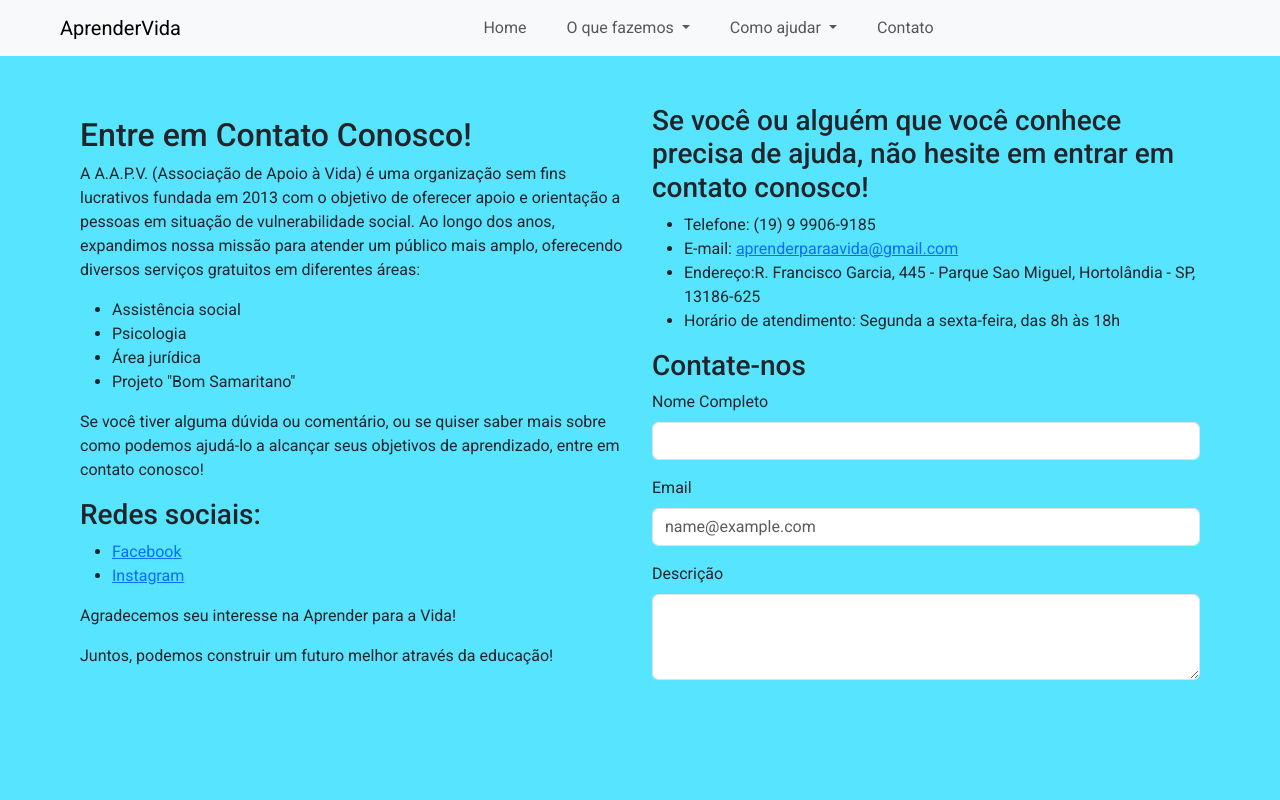
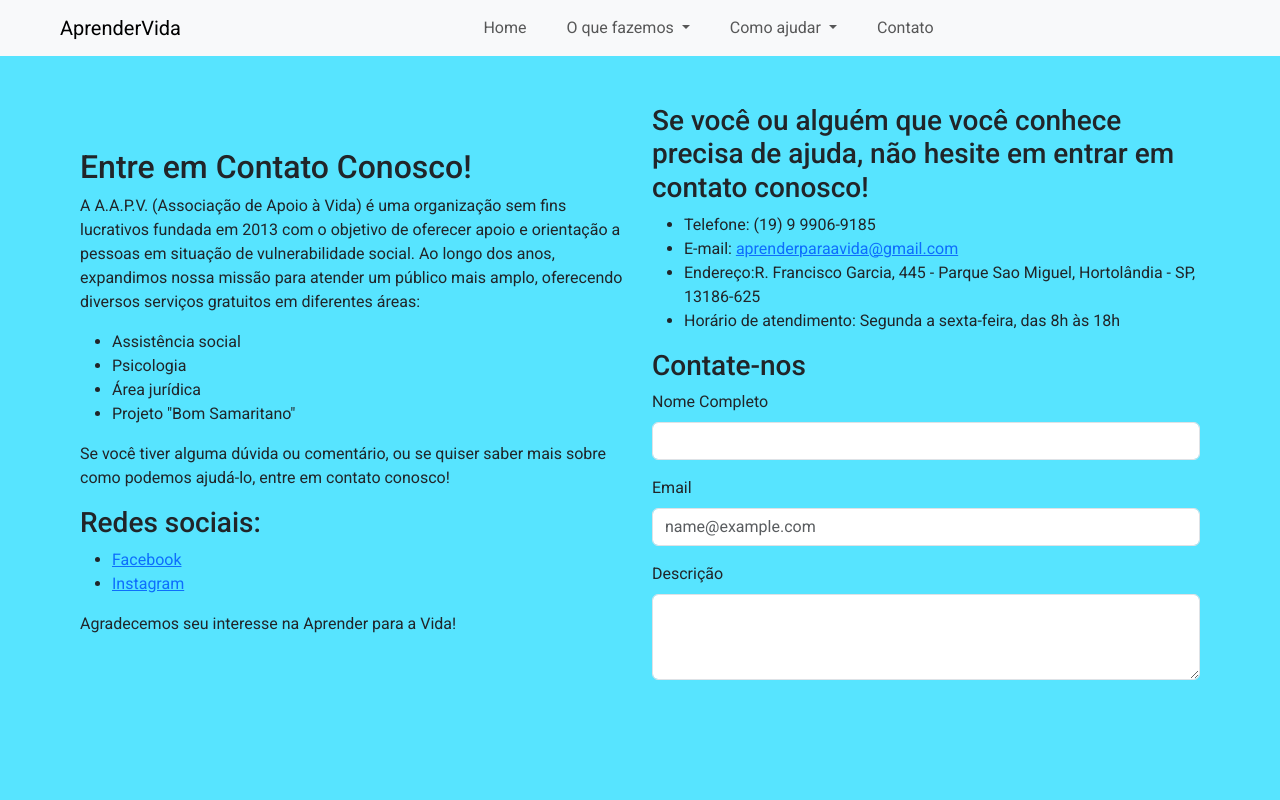
Before and after one commit to LeonardoBrum0907/aprender-para-a-vida, a Django app: page /contato in a window 1280 px wide. Run offline with Django 5.2, Linux system fonts and the light colour scheme.

Commit message:
Arrumando conteudo da pagina de contatos

```diff
--- a/src/templates/aprender_para_vida/contato.html
+++ b/src/templates/aprender_para_vida/contato.html
@@ -21,9 +21,7 @@
                     <li>Projeto "Bom Samaritano"</li>
                 </ul>
 
-                <p>Se você tiver alguma dúvida ou comentário, ou se quiser saber mais sobre como podemos ajudá-lo a
-                    alcançar
-                    seus objetivos de aprendizado, entre em contato conosco!</p>
+                <p>Se você tiver alguma dúvida ou comentário, ou se quiser saber mais sobre como podemos ajudá-lo, entre em contato conosco!</p>
 
                 <h3>Redes sociais:</h3>
 
@@ -33,7 +31,6 @@
                 </ul>
 
                 <p>Agradecemos seu interesse na Aprender para a Vida!</p>
-                <p>Juntos, podemos construir um futuro melhor através da educação!</p>
 
             </div>
             <div class="col-sm-6 d-flex flex-column justify-content-center">
```
